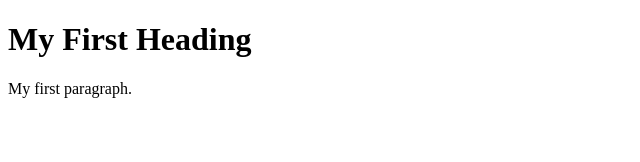
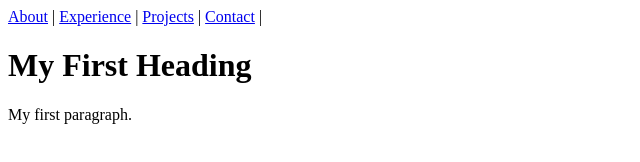
Before and after one commit to DmitriyBogush/DmitriyBogush.github.io, a plain HTML site: page index.html in a window 1280 px wide. Shown: the whole page, without its empty margins (0-640 px from the left). Drawn offline with Linux system fonts and the light colour scheme.

Commit message:
Nav links

```diff
--- a/index.html
+++ b/index.html
@@ -3,6 +3,13 @@
 <head>
     <title>Dmitriy Bogush Portfolio</title>
 <head>
+    <nav>
+        <a href="#about">About</a> |
+        <a href="#Experience">Experience</a> |
+        <a href="#Projects">Projects</a> |
+        <a href="#Contact">Contact</a> |
+
+    </nav>
 <body>
 
 <h1>My First Heading</h1>
```
